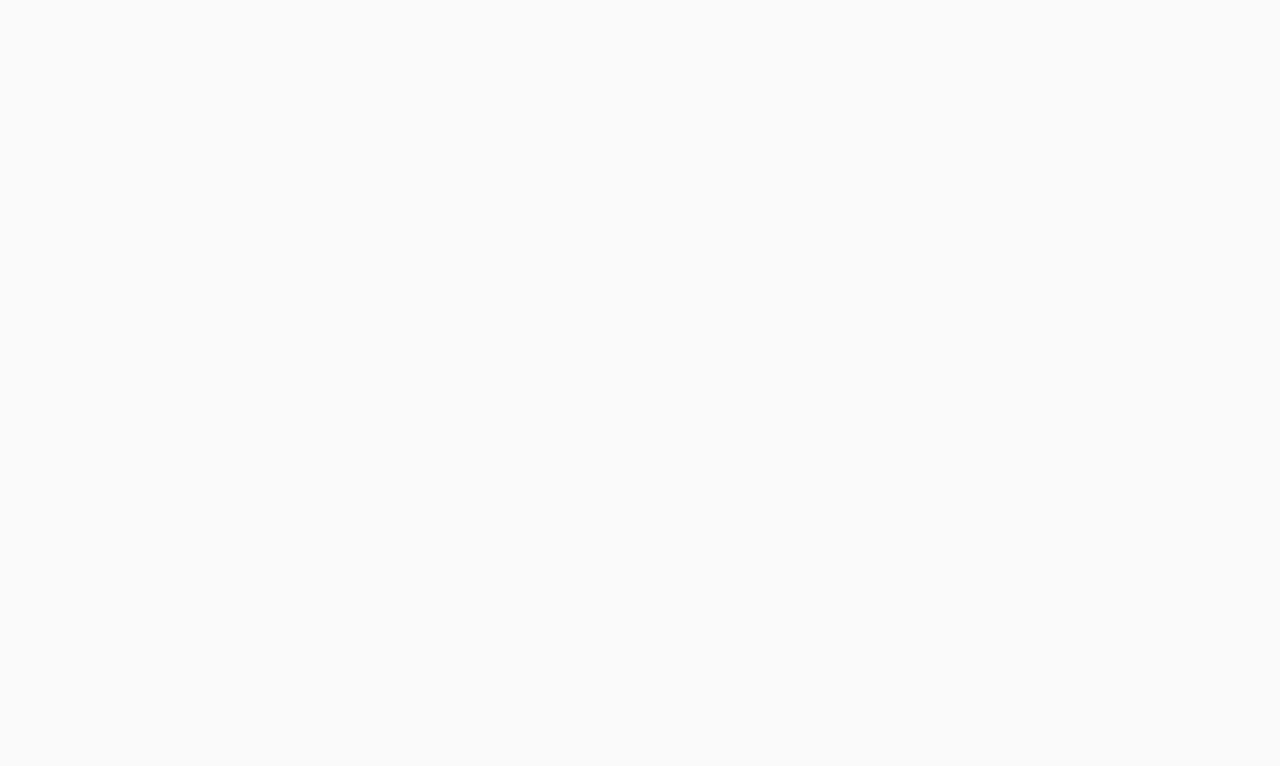
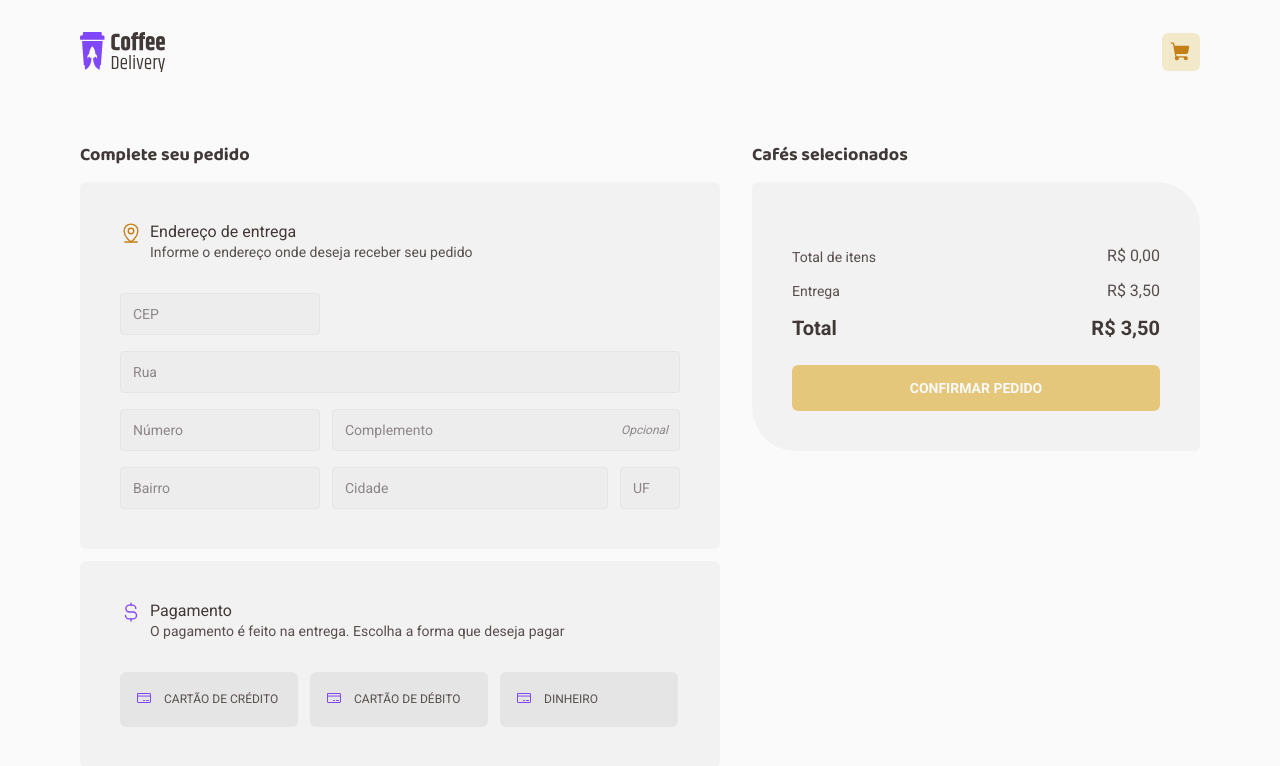
Before and after one commit to vitorlinsbinski/coffee-delivery, a React (Vite) app: page /coffee-delivery/cart in a window 1280 px wide. Before the commit this address had no page. Shown: the top 766 px of the page. Built offline with nearby package versions, Linux system fonts and the light colour scheme.

Commit message:
routes path altered

```diff
--- a/src/Router.tsx
+++ b/src/Router.tsx
@@ -7,10 +7,10 @@ import { Order } from './pages/Order';
 export function Router() {
   return (
     <Routes>
-      <Route path="/" element={<DefaultLayout />}>
-        <Route path="/" element={<Home />}></Route>
-        <Route path="/cart" element={<Cart />}></Route>
-        <Route path="/order/:id" element={<Order />}></Route>
+      <Route path="/coffee-delivery" element={<DefaultLayout />}>
+        <Route path="/coffee-delivery" element={<Home />}></Route>
+        <Route path="/coffee-delivery/cart" element={<Cart />}></Route>
+        <Route path="/coffee-delivery/order/:id" element={<Order />}></Route>
       </Route>
     </Routes>
   );
--- a/src/components/Header/index.tsx
+++ b/src/components/Header/index.tsx
@@ -37,7 +37,7 @@ export function Header() {
   return (
     <HeaderContainer $isScrolled={isScrolled}>
       <ContainerBox>
-        <NavLink to="/">
+        <NavLink to="/coffee-delivery">
           <div className="logo">
             <img
               src={coffeeDeliveryLogo}
@@ -56,7 +56,7 @@ export function Header() {
             </LocationTag>
           )}
 
-          <NavLink to="/cart">
+          <NavLink to="/coffee-delivery/cart">
             <CartTag>
               <ShoppingCart size={22} weight="fill" />
               {productsInCart.length > 0 && (
--- a/src/pages/Cart/index.tsx
+++ b/src/pages/Cart/index.tsx
@@ -76,7 +76,7 @@ export function Cart() {
 
       createNewOrder(orderData);
 
-      navigate(`/order/${orderId}`);
+      navigate(`/coffee-delivery/order/${orderId}`);
     }
   }
 
```
